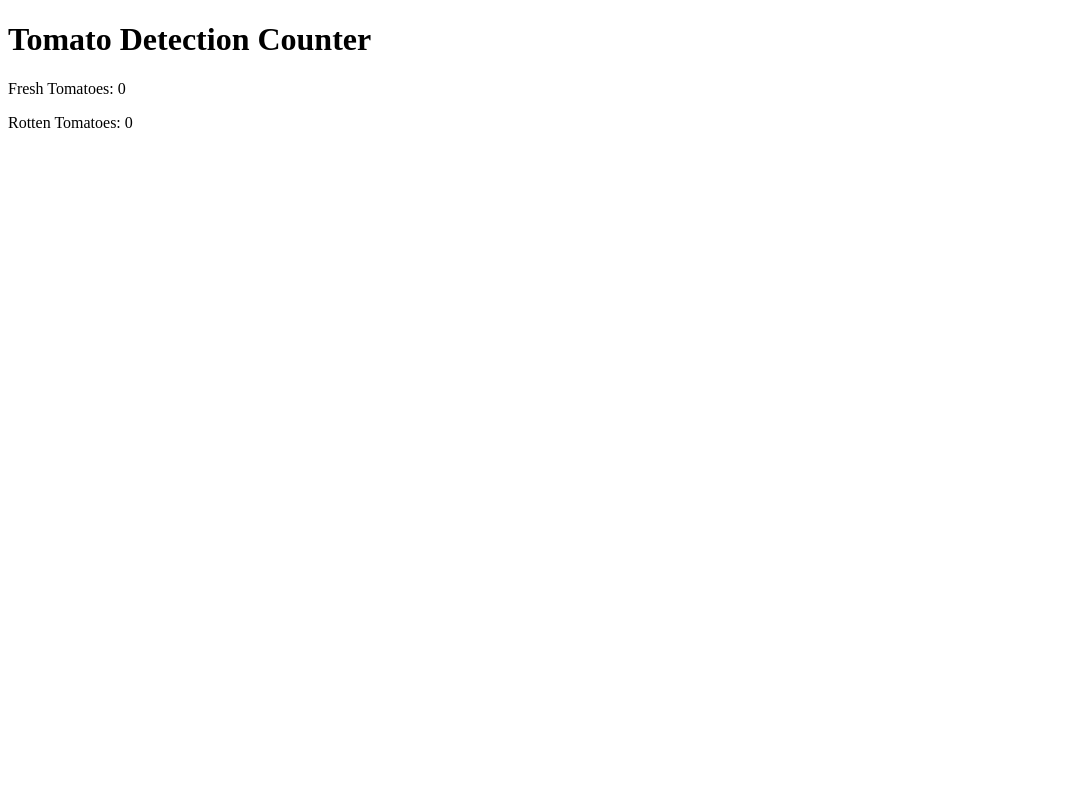
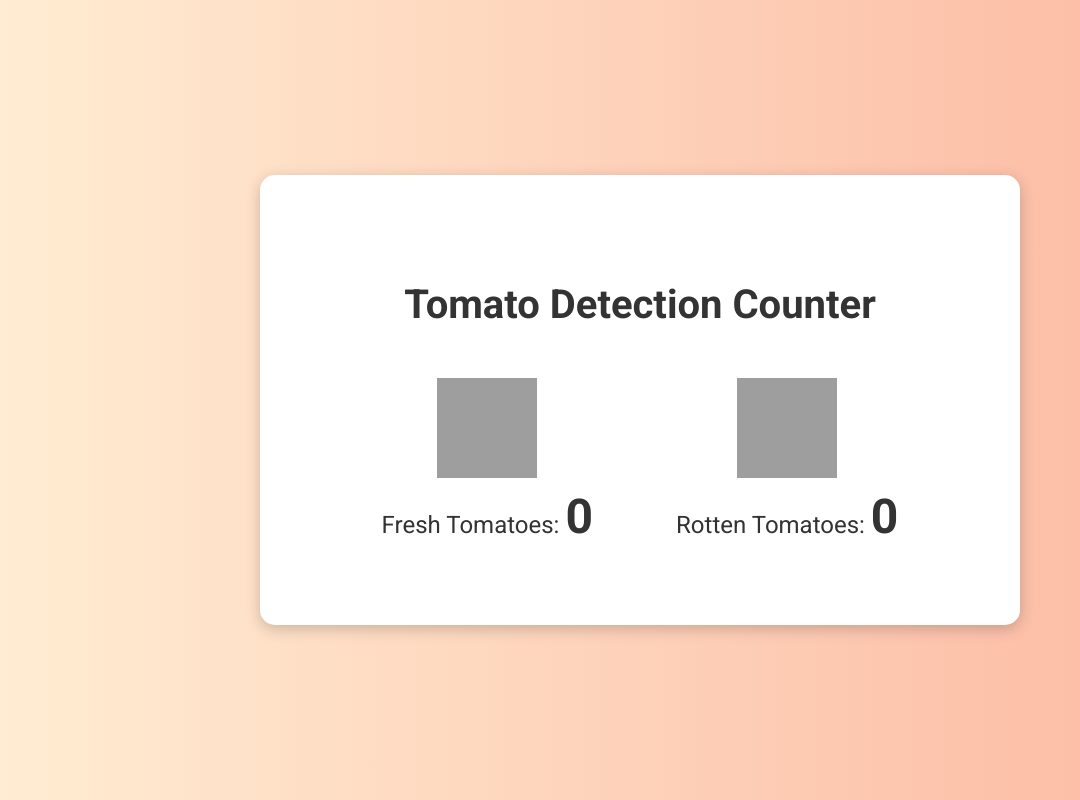
Before and after one commit to OddDuckkk/Tomato-Detection-App, a Flask app: page / in a window 1280 px wide. Shown: the whole page, without its empty margins (0-1080 px from the left). Run offline with Flask 3, Linux system fonts and the light colour scheme; grey boxes are pictures that could not be loaded.

Commit message:
Added Styling to HTML Template by: Ayu Juliana

```diff
--- a/templates/index.html
+++ b/templates/index.html
@@ -1,14 +1,83 @@
 <!DOCTYPE html>
 <html lang="en">
+
 <head>
     <meta charset="UTF-8">
     <meta name="viewport" content="width=device-width, initial-scale=1.0">
     <title>Tomato Counter</title>
+    <link rel="stylesheet" href="https://fonts.googleapis.com/css2?family=Roboto:wght@400;700&display=swap">
+    <style>
+        body {
+            font-family: 'Roboto', sans-serif;
+            display: flex;
+            justify-content: center;
+            align-items: center;
+            height: 100vh;
+            margin: 0;
+            background: linear-gradient(to right, #ffecd2 0%, #fcb69f 100%);
+            color: #333;
+        }
+
+        .container {
+            text-align: center;
+            background: white;
+            padding: 80px;
+            border-radius: 15px;
+            box-shadow: 0 4px 15px rgba(0, 0, 0, 0.2);
+            max-width: 600px;
+            width: 100%;
+        }
+
+        h1 {
+            font-size: 2.5em;
+            margin-bottom: 50px;
+        }
+
+        .counter {
+            display: flex;
+            justify-content: space-around;
+            margin-top: 30px;
+        }
+
+        .counter div {
+            display: flex;
+            align-items: center;
+            flex-direction: column;
+        }
+
+        .counter img {
+            width: 100px;
+            height: 100px;
+            margin-bottom: 10px;
+        }
+
+        .counter p {
+            font-size: 1.5em;
+            margin: 0;
+        }
+
+        .counter span {
+            font-size: 2em;
+            font-weight: bold;
+        }
+    </style>
 </head>
+
 <body>
-    <h1>Tomato Detection Counter</h1>
-    <p>Fresh Tomatoes: <span id="fresh-count">0</span></p>
-    <p>Rotten Tomatoes: <span id="rotten-count">0</span></p>
+    <div class="container">
+        <h1>Tomato Detection Counter</h1>
+        <div class="counter">
+            <div>
+                <img src="https://img.icons8.com/color/48/000000/tomato.png" alt="Fresh Tomato">
+                <p>Fresh Tomatoes: <span id="fresh-count">0</span></p>
+            </div>
+            <div>
+                <img src="https://img.icons8.com/color/48/000000/tomato.png" alt="Rotten Tomato"
+                    style="filter: grayscale(100%);">
+                <p>Rotten Tomatoes: <span id="rotten-count">0</span></p>
+            </div>
+        </div>
+    </div>
 
     <script>
         async function updateCounts() {
@@ -26,4 +95,5 @@
         updateCounts();  // Initial call to set the counts immediately
     </script>
 </body>
+
 </html>
```
